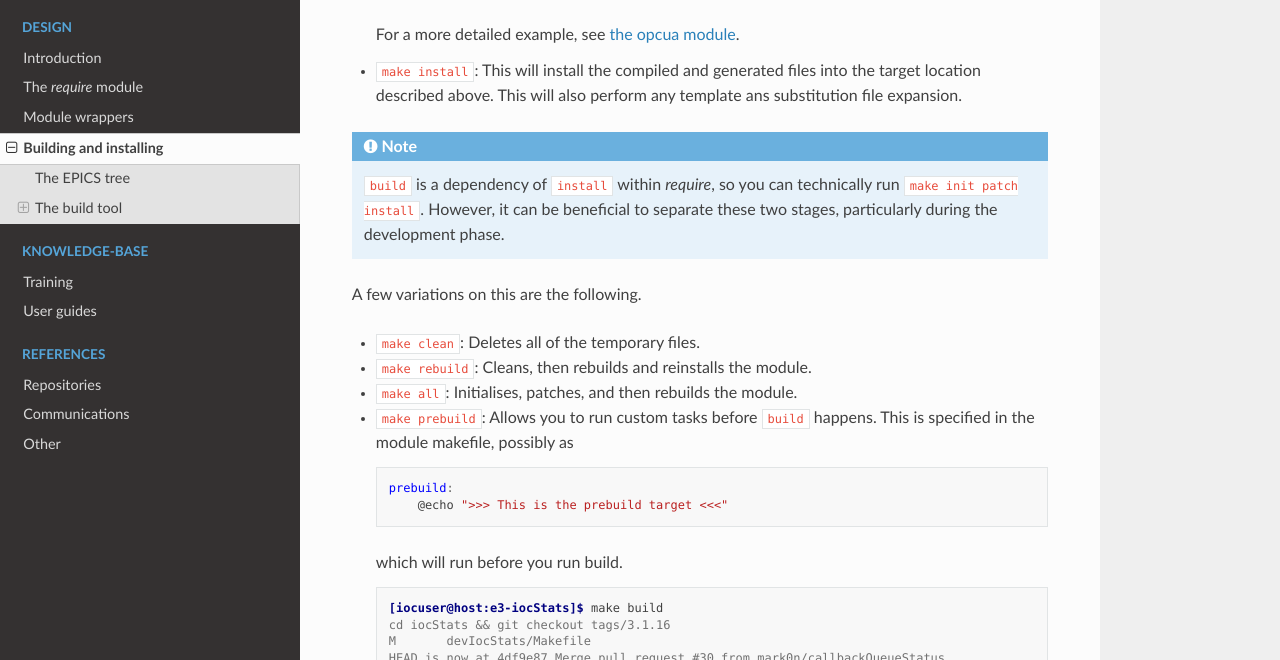
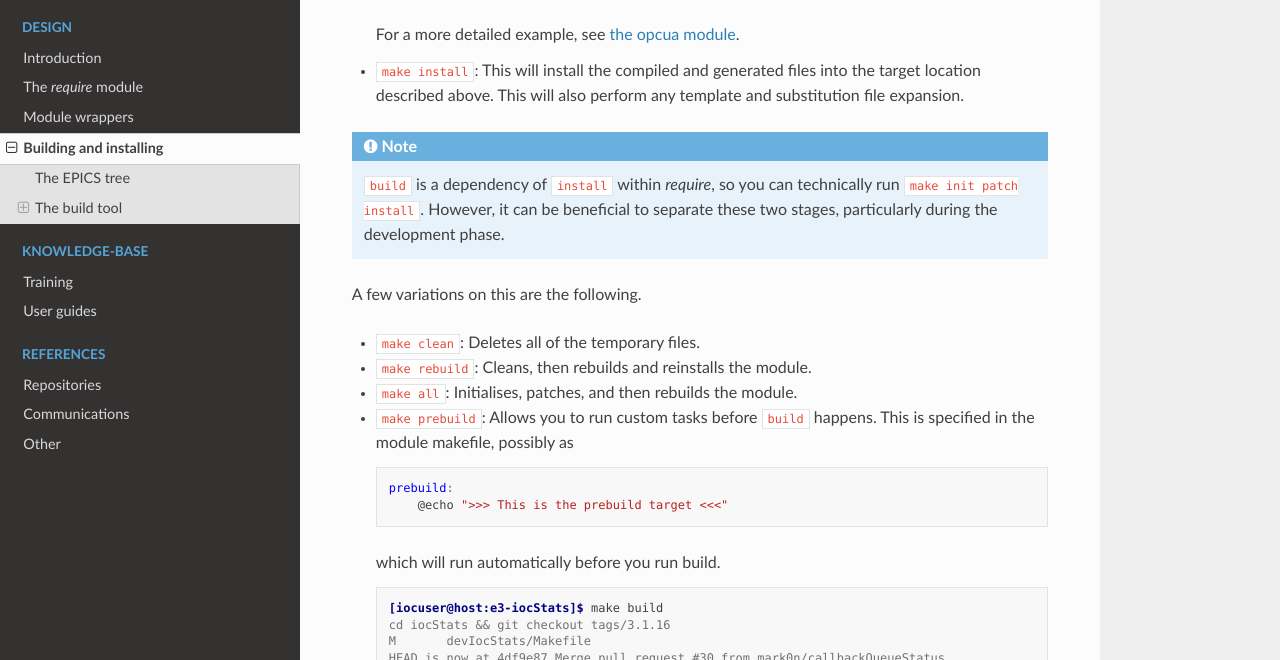
Before and after one commit to ttkorhonen/e3pages, a Sphinx documentation site: the page built from docs/design/4_build_process.md, in a window 1280 px wide and 900 px high, scrolled down 3258 px. Shown: the part 197-857 px from the top of the window. Built offline with Sphinx 7.4.7 and the Read the Docs theme 2.0.0, drawn with Linux system fonts in a browser that asks for light colours.

Commit message:
Some comments

````diff
--- a/docs/design/4_build_process.md
+++ b/docs/design/4_build_process.md
@@ -141,7 +141,7 @@ These are the targets that are used in most cases when building, debugging, test
       false
   ```
   For a more detailed example, see [the opcua module](https://gitlab.esss.lu.se/e3/wrappers/communication/e3-opcua/-/blob/master/configure/module/RULES_MODULE#L21).
-* `make install`: This will install the compiled and generated files into the target location described above. This will also perform any template ans substitution file expansion.
+* `make install`: This will install the compiled and generated files into the target location described above. This will also perform any template and substitution file expansion.
 
 :::{note}
 `build` is a dependency of `install` within *require*, so you can technically run `make init patch install`. However, it can be beneficial to separate these two stages, particularly during the development phase.
@@ -156,7 +156,7 @@ A few variations on this are the following.
   prebuild:
       @echo ">>> This is the prebuild target <<<"
   ```
-  which will run before you run build.
+  which will run automatically before you run build.
   ```console
   [iocuser@host:e3-iocStats]$ make build
   cd iocStats && git checkout tags/3.1.16
````
